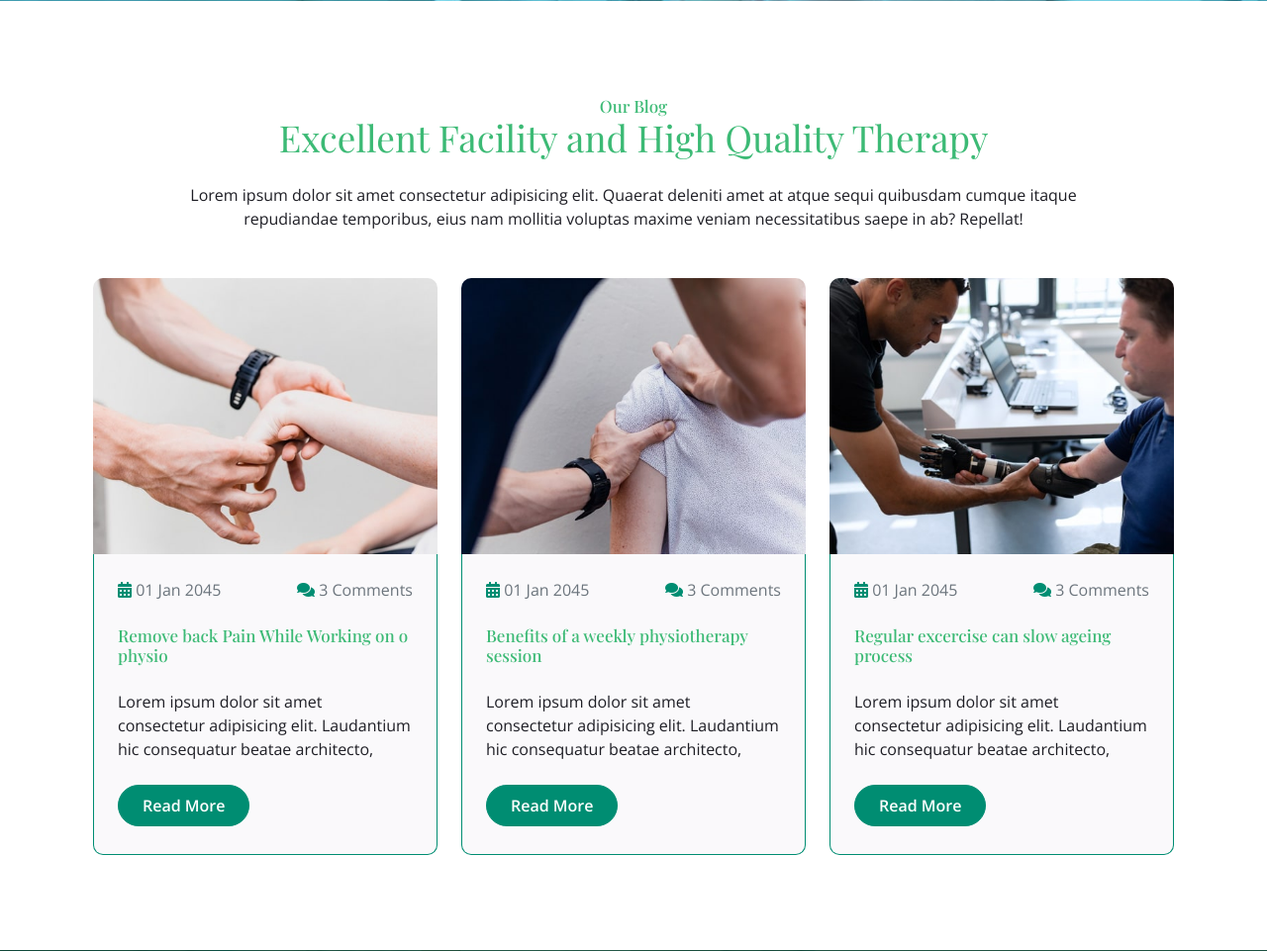
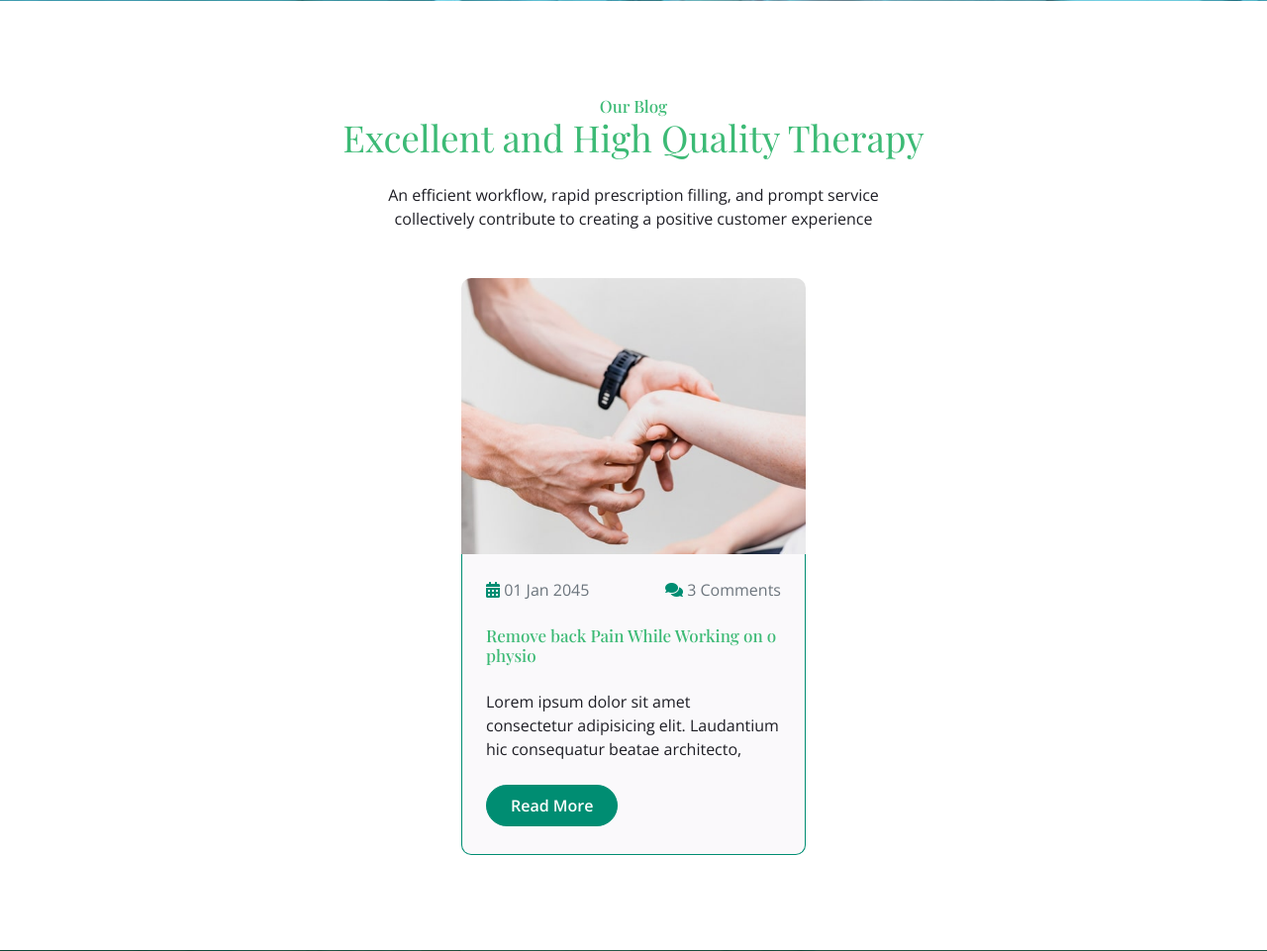
Before and after one commit to godwinumosen/cecy, a Django app: page / in a window 1280 px wide. Shown: the part 4719-5680 px from the top of the page at 99% size. Run offline with Django 5.2, Linux system fonts and the light colour scheme; data comes from the database, SQL or seed files in the repository; some libraries are stand-ins or nearby versions.

Commit message:
Sencond index update

```diff
--- a/templates/ce_cypharm/home.html
+++ b/templates/ce_cypharm/home.html
@@ -56,7 +56,7 @@
                     </div>
                     <h1 class="display-3 mb-4">Medication & Complete Care.</h1>
                     <p class="mb-0">Ce-cypharm connects you to an extensive network of over 2,000 pharmacies, ensuring
-                        guaranteed medication availability, free health consultations, and comprehensive
+                        guaranteed medication <br>availability, free health consultations, and comprehensive
                         healthcare coverage—all in one place.</p>
                 </div>
 
@@ -289,8 +289,9 @@
                     <div class="">
                         <h4 class=" px-3 mb-0">Our Blog</h4>
                     </div>
-                    <h1 class="display-3 mb-4">Excellent Facility and High Quality Therapy</h1>
-                    <p class="mb-0">Lorem ipsum dolor sit amet consectetur adipisicing elit. Quaerat deleniti amet at atque sequi quibusdam cumque itaque repudiandae temporibus, eius nam mollitia voluptas maxime veniam necessitatibus saepe in ab? Repellat!</p>
+                    <h1 class="display-3 mb-4">Excellent and High Quality Therapy</h1>
+                    <p class="mb-0"> An efficient workflow, rapid prescription filling, and prompt service<br>
+                        collectively contribute to creating a positive customer experience</p>
                 </div>
                 <div class="row g-4 justify-content-center">
                     <div class="col-md-6 col-lg-6 col-xl-4 wow fadeInUp" data-wow-delay="0.1s">
@@ -309,38 +310,6 @@
                             </div>
                         </div>
                     </div>
-                    <div class="col-md-6 col-lg-6 col-xl-4 wow fadeInUp" data-wow-delay="0.3s">
-                        <div class="blog-item rounded">
-                            <div class="blog-img">
-                                <img src="{% static 'img/blog-2.jpg'%}" class="img-fluid w-100" alt="Image">
-                            </div>
-                            <div class="blog-centent p-4">
-                                <div class="d-flex justify-content-between mb-4">
-                                    <p class="mb-0 text-muted"><i class="fa fa-calendar-alt text-primary"></i> 01 Jan 2045</p>
-                                    <a href="#" class="text-muted"><span class="fa fa-comments text-primary"></span> 3 Comments</a>
-                                </div>
-                                <a href="#" class="h4">Benefits of a weekly physiotherapy session</a>
-                                <p class="my-4">Lorem ipsum dolor sit amet consectetur adipisicing elit. Laudantium hic consequatur beatae architecto,</p>
-                                <a href="#" class="btn btn-primary rounded-pill text-white py-2 px-4 mb-1">Read More</a>
-                            </div>
-                        </div>
-                    </div>
-                    <div class="col-md-6 col-lg-6 col-xl-4 wow fadeInUp" data-wow-delay="0.5s">
-                        <div class="blog-item rounded">
-                            <div class="blog-img">
-                                <img src="{% static 'img/blog-3.jpg'%}" class="img-fluid w-100" alt="Image">
-                            </div>
-                            <div class="blog-centent p-4">
-                                <div class="d-flex justify-content-between mb-4">
-                                    <p class="mb-0 text-muted"><i class="fa fa-calendar-alt text-primary"></i> 01 Jan 2045</p>
-                                    <a href="#" class="text-muted"><span class="fa fa-comments text-primary"></span> 3 Comments</a>
-                                </div>
-                                <a href="#" class="h4">Regular excercise can slow ageing process</a>
-                                <p class="my-4">Lorem ipsum dolor sit amet consectetur adipisicing elit. Laudantium hic consequatur beatae architecto,</p>
-                                <a href="#" class="btn btn-primary rounded-pill text-white py-2 px-4 mb-1">Read More</a>
-                            </div>
-                        </div>
-                    </div>
                 </div>
             </div>
         </div>
```
